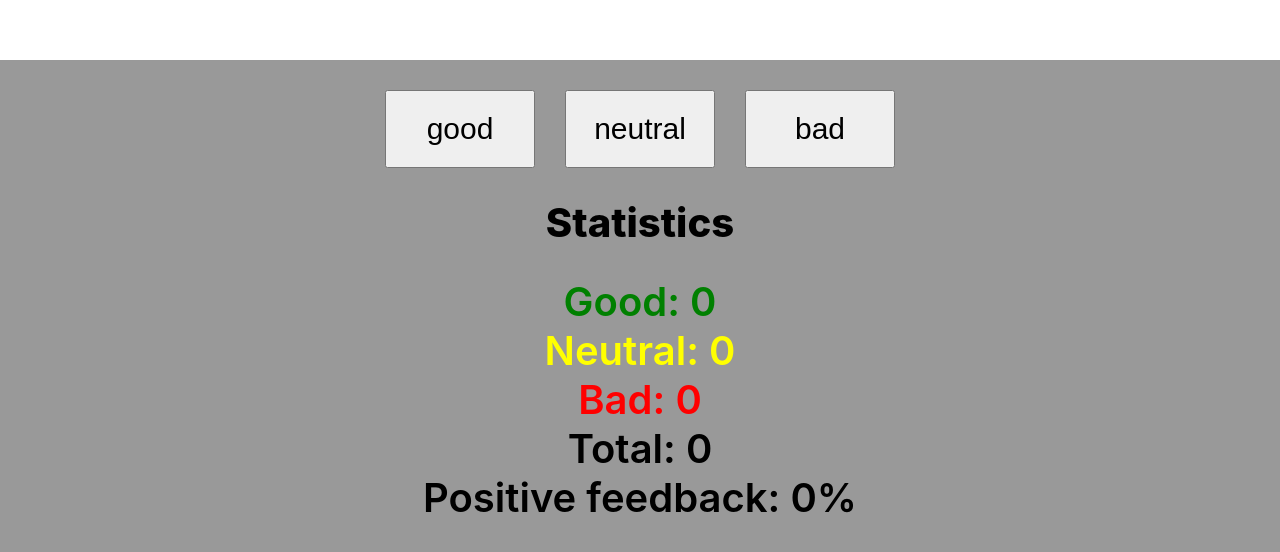
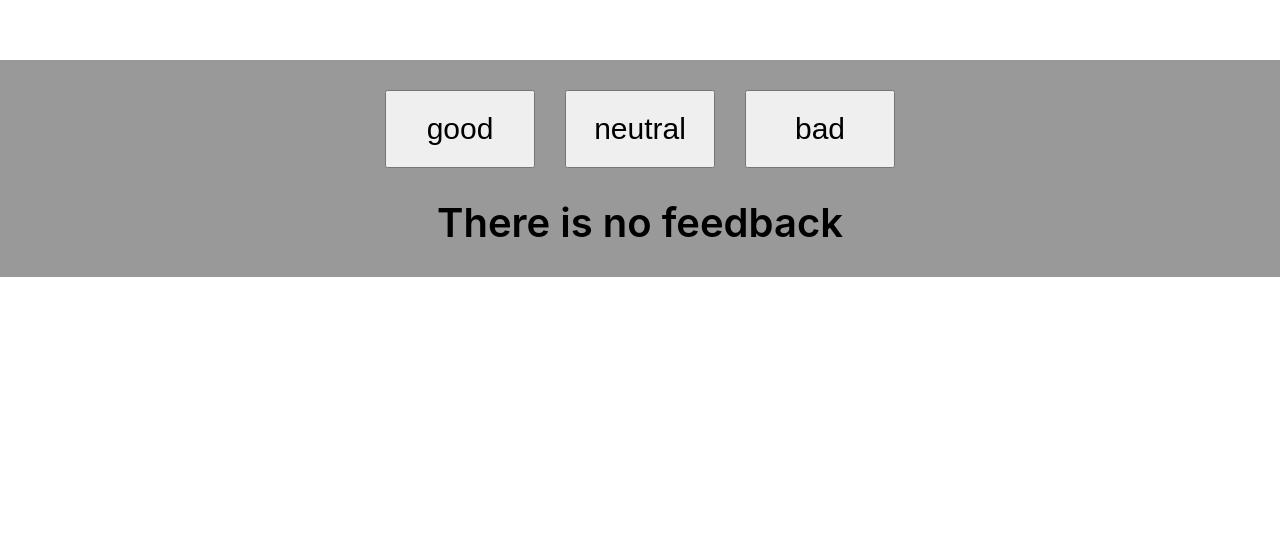
Before and after one commit to Vitalii-Prokopenko/goit-react-hw-02-feedback, a React (Create React App) app: page / in a window 1280 px wide. Shown: the part 740-1292 px from the top of the page. After the commit the page ends 1017 px from the top, so only its background shows below. Built offline with nearby package versions, Linux system fonts and the light colour scheme.

Commit message:
adds notification when feedback is null

```diff
--- a/src/components/feedback-options/FeedbackOptions.jsx
+++ b/src/components/feedback-options/FeedbackOptions.jsx
@@ -20,6 +20,6 @@ export const FeedbackOptions = ({ options, onLeaveFeedback }) => (
 );
 
 FeedbackOptions.propTypes = {
-  options: PropTypes.arrayOf(PropTypes.string),
-  onLeaveFeedback: PropTypes.func,
+  options: PropTypes.arrayOf(PropTypes.string).isRequired,
+  onLeaveFeedback: PropTypes.func.isRequired,
 };
--- /dev/null
+++ b/src/components/notification/Notification.jsx
@@ -0,0 +1,13 @@
+// Notification
+// import { Statistics } from 'components/statistics/Statistics';
+// import { FeedbackOptions } from 'components/feedback-options/FeedbackOptions';
+import PropTypes from 'prop-types';
+import css from 'components/notification/notification.module.css';
+
+export const Notification = ({ message }) => (
+        <p className={css['notification']}>{message}</p>
+  );
+
+Notification.propTypes = {
+  message: PropTypes.string.isRequired,
+  };
--- /dev/null
+++ b/src/components/notification/notification.module.css
@@ -0,0 +1,4 @@
+.notification {
+    font-weight: 600;
+    font-size: 40px;
+  }
--- a/src/components/section/Section.jsx
+++ b/src/components/section/Section.jsx
@@ -1,6 +1,8 @@
 // Section Feedback
 import { Statistics } from 'components/statistics/Statistics';
 import { FeedbackOptions } from 'components/feedback-options/FeedbackOptions';
+import { Notification } from 'components/notification/Notification';
+
 import PropTypes from 'prop-types';
 import css from 'components/section/section.module.css';
 
@@ -17,6 +19,9 @@ export const Section = ({
         onLeaveFeedback={handleFeedback}
       />
     </div>
+    {stateFeedback.total === 0 ? (
+      <Notification message={'There is no feedback'} />
+    ) : (
       <Statistics
         good={stateFeedback.good}
         neutral={stateFeedback.neutral}
@@ -24,12 +29,13 @@ export const Section = ({
         total={stateFeedback.total}
         positivePercentage={stateFeedback.percentage}
       />
+    )}
   </section>
 );
 
 Section.propTypes = {
   title: PropTypes.string.isRequired,
-  options: PropTypes.arrayOf(PropTypes.string),
-  onLeaveFeedback: PropTypes.func,
-  stateFeedback: PropTypes.objectOf(PropTypes.number),
+  optionsFeedback: PropTypes.arrayOf(PropTypes.string).isRequired,
+  handleFeedback: PropTypes.func.isRequired,
+  stateFeedback: PropTypes.objectOf(PropTypes.number).isRequired,
 };
```
Also changed, not shown: src/components/statistics/Statistics.jsx (+5 -5 lines). Lines whose indentation alone changed are shown as unchanged.
